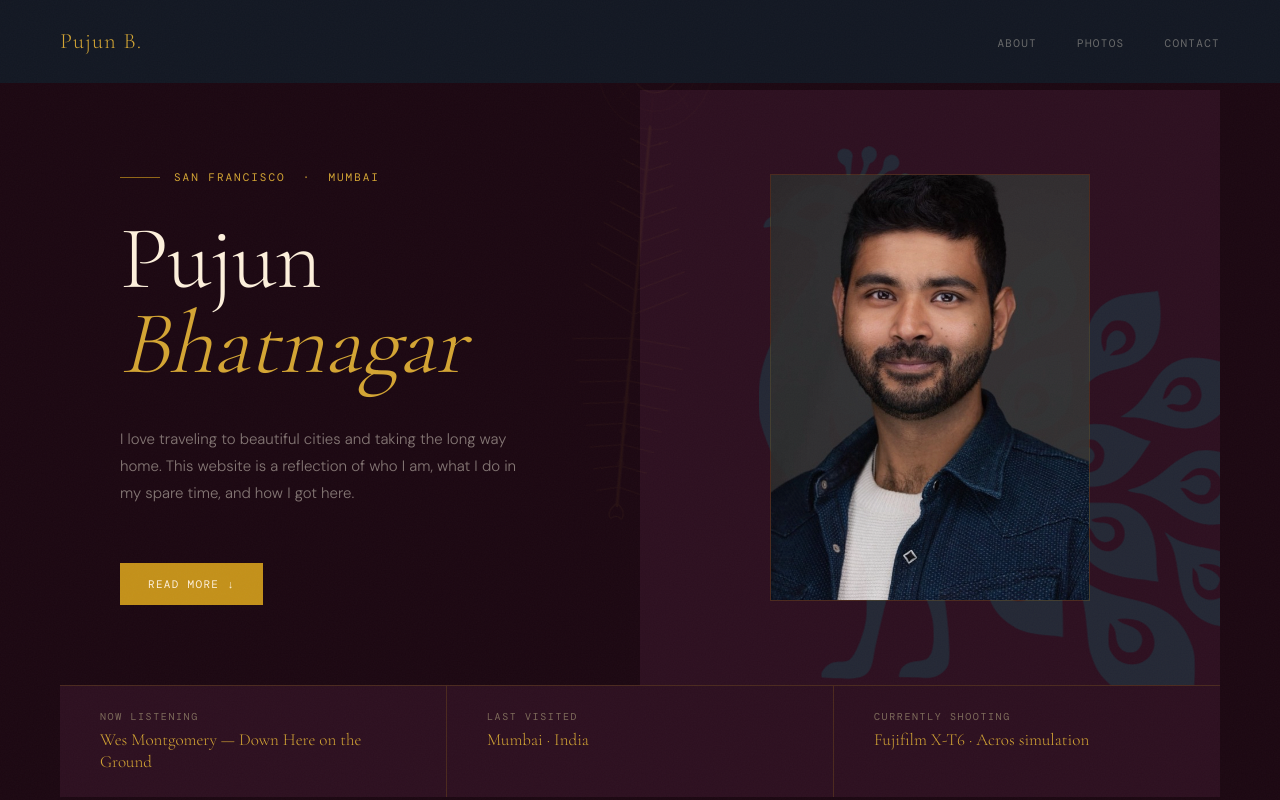
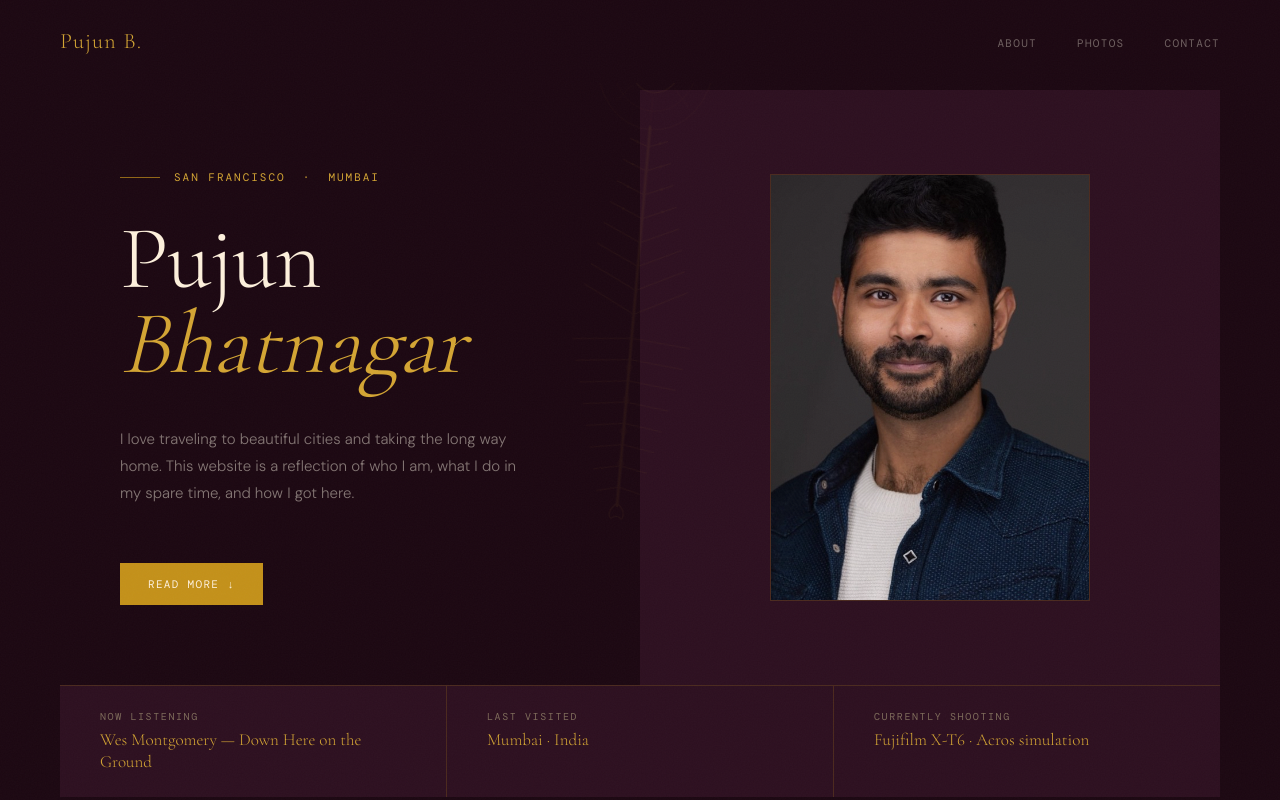
Before and after one commit to pujun-ai/pujun-site, a Next.js app: page / in a window 1280 px wide. Shown: the top 800 px of the page. Built offline with nearby package versions, Linux system fonts and the light colour scheme; a web font is replaced by a local one.

Commit message:
Match nav to indigo background; remove hero peacock silhouette
https://claude.ai/code/session_015QLmgiowizeivNPoHnDw8h

```diff
--- a/app/components/Hero.tsx
+++ b/app/components/Hero.tsx
@@ -17,133 +17,6 @@ export default function Hero() {
       </div>
 
       <div className="hero-right">
-        {/* Peacock — large silhouette behind the portrait */}
-        <div className="hero-peacock" aria-hidden="true">
-          <svg version="1.0" xmlns="http://www.w3.org/2000/svg"
-            width="502" height="551" viewBox="0 0 502.288832 550.905077"
-            preserveAspectRatio="xMidYMid meet">
-            <g transform="translate(-69.711168,574.024770) scale(0.100000,-0.100000)"
-              fill="currentColor" stroke="none">
-              <path d="M1733 5725 c-30 -21 -38 -67 -18 -109 20 -43 10 -91 -41 -185 -40
--72 -41 -90 -3 -57 37 32 73 91 95 154 10 28 23 52 29 52 25 0 59 50 59 87 0
-61 -69 95 -121 58z"/>
-              <path d="M1492 5704 c-32 -22 -31 -86 3 -119 13 -14 28 -25 33 -25 16 0 24
--30 31 -115 6 -76 7 -79 21 -55 7 14 17 68 22 120 4 52 10 109 14 127 12 62
--68 106 -124 67z"/>
-              <path d="M1964 5648 c-28 -13 -45 -45 -48 -92 -4 -43 -34 -78 -138 -163 -76
--60 -87 -81 -30 -58 51 22 101 58 161 116 36 35 58 49 78 49 35 0 71 24 83 56
-13 32 -5 79 -36 93 -30 13 -42 13 -70 -1z"/>
-              <path d="M2080 5449 c-16 -19 -38 -44 -49 -55 -11 -13 -54 -33 -107 -49 -102
--31 -192 -78 -159 -83 12 -1 81 16 154 38 118 36 137 40 168 29 19 -6 45 -8
-59 -5 86 22 84 135 -3 152 -28 5 -36 2 -63 -27z"/>
-              <path d="M1221 5354 c-105 -28 -213 -111 -270 -206 -16 -27 -39 -45 -84 -66
--67 -32 -100 -62 -116 -104 -13 -35 -4 -40 45 -26 67 18 141 5 234 -42 47 -24
-110 -51 140 -60 48 -15 58 -22 78 -61 31 -61 30 -147 -4 -247 -29 -86 -62
--145 -177 -311 -271 -394 -370 -651 -370 -966 0 -131 4 -162 27 -250 26 -97
-90 -260 123 -314 151 -245 335 -435 536 -553 173 -101 284 -263 349 -508 20
--76 23 -108 23 -305 0 -197 -3 -229 -23 -305 -44 -164 -109 -296 -157 -318
--14 -7 -51 -12 -81 -12 -30 0 -69 -6 -87 -14 -47 -19 -99 -82 -95 -114 l3 -27
-125 -7 c302 -16 352 14 386 233 9 57 47 227 84 376 82 324 94 399 88 543 -3
-76 -1 107 6 103 6 -4 33 -25 60 -47 134 -111 283 -389 332 -619 18 -90 18
--249 -1 -314 -23 -77 -52 -100 -133 -105 -107 -6 -173 -50 -188 -124 l-6 -32
-150 -7 c123 -6 159 -4 205 9 65 19 122 75 134 133 14 66 6 260 -22 498 -45
-395 -90 565 -190 715 -31 47 -40 67 -31 72 7 4 54 10 106 14 l93 7 -54 28
-c-30 15 -112 51 -184 80 -166 67 -371 171 -472 240 -43 29 -125 100 -183 159
--115 114 -168 198 -209 334 -24 77 -29 224 -9 291 l11 40 12 -70 c57 -322 393
--649 938 -910 258 -124 607 -245 777 -270 166 -25 334 -86 452 -166 31 -22 59
--39 62 -39 8 0 -21 93 -71 225 -104 281 -313 635 -498 844 -36 41 -65 78 -65
-82 0 4 24 19 53 34 39 18 87 30 173 41 253 32 310 51 397 137 91 90 128 192
-128 355 0 92 -22 296 -34 308 -2 2 -21 -3 -43 -11 -21 -8 -102 -26 -179 -39
--164 -28 -247 -62 -328 -136 -29 -26 -65 -70 -79 -97 -35 -64 -58 -181 -58
--295 0 -107 -12 -189 -34 -243 l-16 -37 -101 96 c-309 293 -626 452 -1006 501
--65 8 -143 22 -173 31 -180 52 -280 201 -280 415 0 135 33 252 138 495 78 181
-117 294 136 394 45 233 -8 406 -152 497 -96 62 -222 79 -341 47z m150 -176
-l77 -12 -30 -44 c-17 -24 -51 -57 -76 -73 -62 -39 -145 -41 -220 -3 -29 14
--52 29 -52 34 0 12 86 79 122 95 41 18 81 18 179 3z m2086 -1773 c94 -56 111
--178 35 -258 -39 -41 -85 -57 -161 -57 l-66 0 24 19 c14 11 41 24 62 30 67 20
-109 84 89 137 -14 37 -61 66 -94 60 -51 -11 -96 -67 -96 -121 0 -14 -8 -40
--17 -58 l-17 -32 -9 40 c-40 182 107 323 250 240z"/>
-              <path d="M2094 5236 c-15 -11 -40 -13 -114 -9 -97 6 -159 -4 -195 -31 -17 -12
--8 -13 72 -9 117 7 180 -8 227 -53 42 -41 83 -45 122 -11 34 30 36 83 3 109
--26 22 -88 23 -115 4z"/>
-              <path d="M3579 4713 c-30 -19 -92 -54 -139 -78 -129 -65 -192 -121 -235 -208
--51 -103 -56 -188 -21 -360 35 -175 35 -197 -11 -357 -5 -21 4 -16 56 32 57
-51 183 123 251 143 14 4 56 23 94 42 205 103 283 320 200 557 -13 39 -51 114
--82 167 l-58 97 -55 -35z m-31 -370 c15 -11 38 -35 50 -54 20 -28 23 -44 20
--91 -7 -92 -71 -163 -167 -183 l-34 -7 22 30 c12 17 30 34 41 37 10 3 29 22
-41 41 52 85 -24 184 -108 140 -46 -23 -57 -54 -49 -135 4 -39 4 -76 0 -82 -4
--7 -19 13 -35 47 -56 114 -25 233 71 273 37 16 117 7 148 -16z"/>
-              <path d="M2546 4268 c-32 -44 -75 -111 -95 -150 -31 -61 -36 -82 -40 -154 -6
--149 36 -230 209 -405 109 -110 162 -186 191 -274 l13 -40 12 73 c18 103 28
-130 104 279 82 158 100 234 81 335 -22 116 -86 218 -181 290 -49 37 -209 128
--223 127 -7 0 -38 -36 -71 -81z m247 -272 c43 -17 84 -67 97 -116 13 -49 0
--105 -38 -163 -25 -38 -27 -39 -30 -17 -2 13 1 42 8 63 6 21 8 51 5 67 -21 97
--144 109 -175 16 -14 -43 -2 -74 42 -111 30 -25 57 -60 58 -76 0 -3 -26 7 -59
-22 -130 62 -167 178 -84 270 50 55 114 72 176 45z"/>
-              <path d="M4589 4325 c-3 -2 -61 -9 -130 -15 -68 -6 -153 -18 -189 -26 -179
--40 -305 -155 -346 -316 -11 -44 -14 -105 -12 -250 3 -169 1 -200 -16 -250
--11 -32 -17 -61 -13 -64 4 -4 27 11 51 34 63 58 130 89 268 123 151 37 217 69
-288 139 120 117 161 290 129 542 -11 80 -17 97 -30 83z m-293 -301 c67 -32
-103 -113 83 -186 -22 -82 -88 -127 -208 -141 l-43 -5 28 29 c15 16 36 29 46
-29 9 0 33 14 53 31 45 40 49 96 10 134 -65 65 -165 1 -165 -105 0 -23 -5 -51
--12 -63 -10 -20 -12 -18 -24 23 -16 53 -18 119 -5 153 13 33 70 97 95 107 35
-14 106 11 142 -6z"/>
-              <path d="M4900 3670 c-155 -21 -266 -106 -370 -281 -67 -113 -153 -207 -233
--257 l-61 -37 105 -7 c111 -7 109 -7 299 -62 147 -43 241 -53 325 -36 203 41
-347 193 433 455 49 149 50 142 -6 150 -26 3 -103 21 -172 40 -135 36 -234 47
--320 35z m55 -208 c39 -23 75 -94 75 -150 0 -56 -33 -116 -80 -145 -52 -32
--153 -31 -215 3 -25 13 -45 28 -45 31 0 13 55 26 75 18 11 -4 35 -8 53 -8 114
--3 155 137 55 184 -56 27 -113 3 -147 -62 -18 -35 -69 -80 -74 -65 -1 5 6 36
-17 68 21 57 57 105 96 127 56 30 136 30 190 -1z"/>
-              <path d="M3904 3016 c-103 -24 -162 -58 -316 -186 -82 -69 -161 -109 -245
--122 -35 -6 -60 -14 -56 -18 4 -4 40 -18 78 -30 87 -28 145 -57 260 -130 153
--96 255 -127 379 -116 181 17 313 112 458 332 l73 110 -50 12 c-27 7 -99 36
--160 66 -60 30 -135 61 -165 70 -82 23 -186 28 -256 12z m106 -164 c14 -11 36
--34 48 -53 20 -28 23 -44 20 -92 -7 -89 -60 -146 -145 -154 -75 -8 -128 12
--181 65 l-47 47 32 3 c22 2 42 -4 63 -20 47 -34 120 -32 157 4 73 73 -12 186
--112 148 -17 -6 -41 -22 -55 -35 -14 -12 -40 -26 -59 -30 l-34 -7 21 28 c19
-28 58 65 95 93 44 34 152 35 197 3z"/>
-              <path d="M4995 2763 c-61 -9 -190 -81 -285 -161 -152 -127 -244 -180 -370
--213 -54 -14 -45 -19 78 -42 106 -20 187 -58 321 -150 128 -89 164 -108 260
--137 147 -45 325 -12 467 85 53 37 254 221 254 234 0 4 -14 15 -31 25 -17 10
--89 73 -159 141 -105 99 -144 129 -212 163 -110 56 -203 72 -323 55z m148
--191 c18 -10 42 -34 55 -53 21 -30 23 -43 20 -107 -3 -72 -5 -75 -45 -112 -54
--51 -109 -68 -171 -51 -58 15 -100 43 -132 88 -14 19 -31 41 -38 49 -11 12
--10 14 10 14 23 0 37 -7 99 -47 23 -16 49 -23 81 -23 39 0 50 4 72 31 28 33
-34 85 16 120 -29 53 -123 62 -183 16 -18 -13 -50 -27 -72 -31 l-40 -8 40 42
-c52 54 90 81 129 91 45 12 123 3 159 -19z"/>
-              <path d="M3613 2257 c66 -78 102 -146 161 -303 54 -141 96 -212 165 -276 104
--95 247 -147 461 -168 63 -6 135 -16 159 -21 24 -5 45 -8 48 -6 2 3 -1 24 -6
-48 -6 24 -11 91 -11 149 -2 250 -71 413 -215 505 -103 66 -124 70 -395 70
--259 0 -270 2 -404 60 -11 5 6 -22 37 -58z m574 -158 c78 -38 113 -133 79
--212 -25 -58 -93 -107 -149 -107 -106 0 -207 112 -207 228 0 25 0 25 21 6 12
--10 30 -39 42 -63 60 -128 240 -96 205 37 -13 47 -58 72 -134 72 -36 0 -68 6
--79 14 -18 13 -16 15 30 29 72 22 141 21 192 -4z"/>
-              <path d="M4670 1966 c0 -3 15 -31 34 -63 48 -81 72 -159 91 -298 34 -247 69
--341 159 -430 102 -99 227 -141 396 -132 92 5 290 44 306 60 8 8 -44 229 -73
-310 -46 129 -113 223 -204 287 -85 59 -154 84 -319 115 -155 28 -259 65 -341
-121 -27 19 -49 32 -49 30z m525 -332 c91 -47 131 -155 87 -234 -50 -92 -167
--123 -252 -66 -62 41 -92 112 -89 212 l3 76 23 -26 c23 -27 26 -37 38 -108 11
--69 95 -110 157 -77 20 11 48 65 48 93 0 28 -58 82 -102 95 -24 7 -59 20 -78
-29 -34 16 -34 16 -10 24 43 12 134 3 175 -18z"/>
-              <path d="M2764 1858 c93 -108 126 -187 151 -363 25 -177 73 -283 170 -373 110
--102 222 -145 428 -162 65 -5 128 -12 140 -15 l22 -6 -1 203 c-1 280 -28 378
--139 493 -90 93 -207 139 -400 156 -139 12 -245 36 -340 79 l-68 31 37 -43z
-m559 -248 c69 -43 89 -81 85 -156 -6 -107 -78 -171 -184 -162 -122 10 -197
-138 -165 282 l6 28 19 -21 c10 -11 23 -44 27 -72 10 -65 31 -97 76 -115 66
--28 133 18 133 90 0 41 -48 84 -119 109 -91 31 -91 47 1 47 65 0 80 -4 121
--30z"/>
-              <path d="M3750 1606 c0 -4 16 -39 36 -79 74 -146 104 -269 124 -511 13 -157
-22 -202 53 -287 34 -96 73 -156 140 -222 121 -117 263 -175 524 -212 96 -14
-202 -35 235 -46 33 -12 61 -19 62 -18 2 2 11 63 22 134 12 83 19 181 18 270 0
-124 -4 149 -27 220 -84 252 -255 387 -578 455 -291 62 -404 112 -549 246 -33
-31 -60 53 -60 50z m663 -506 c170 -64 212 -278 74 -380 -125 -92 -294 -44
--355 100 -15 36 -17 153 -4 225 l7 40 26 -35 c20 -26 28 -51 32 -97 9 -104 60
--163 142 -163 48 0 69 12 95 56 34 53 24 119 -24 160 -19 17 -55 37 -78 44
--60 19 -118 49 -118 60 0 19 146 11 203 -10z"/>
-            </g>
-          </svg>
-        </div>
         <div className="hero-photo-outer">
           <div className="hero-photo-frame">
             {/* eslint-disable-next-line @next/next/no-img-element */}
--- a/app/globals.css
+++ b/app/globals.css
@@ -64,7 +64,7 @@ nav {
   justify-content: space-between;
   align-items: center;
   padding: 28px 60px;
-  background: rgba(19, 25, 37, 0.96);
+  background: var(--indigo);
   backdrop-filter: blur(16px);
   border-bottom: 1px solid transparent;
   transition: border-color 0.3s;
```
